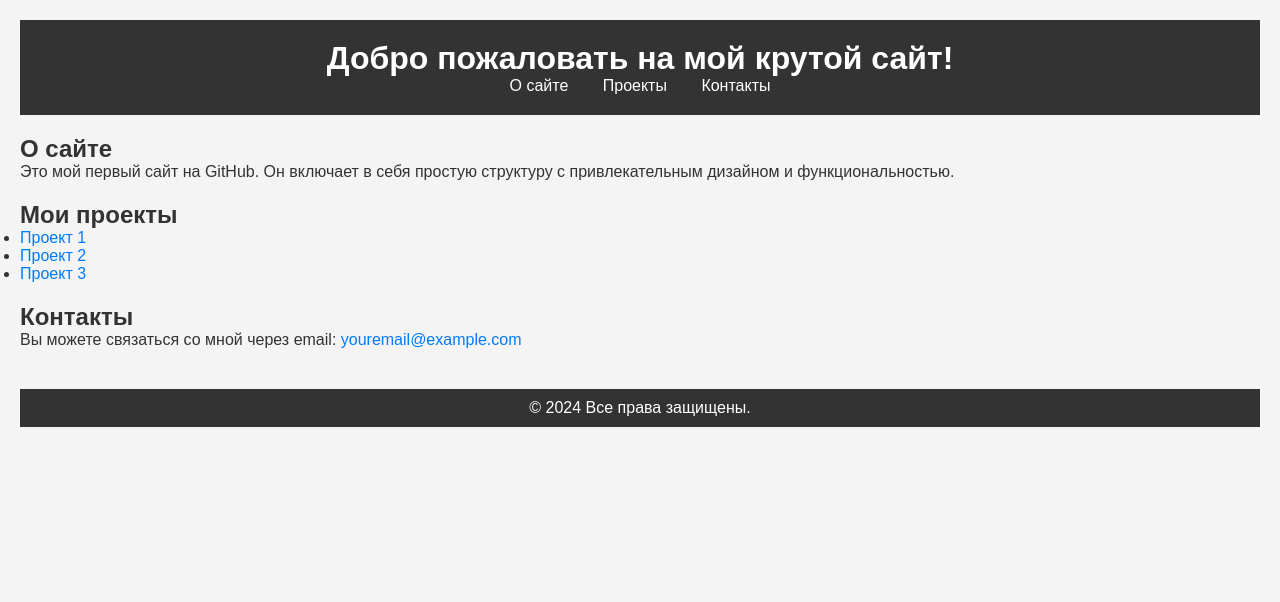
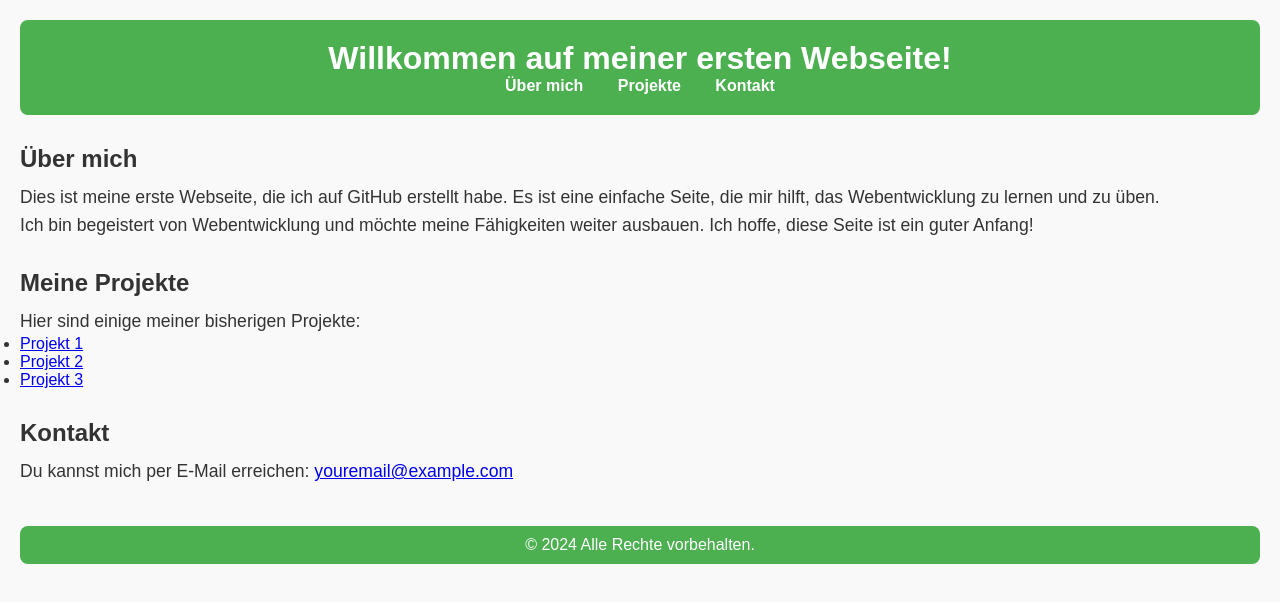
Before and after one commit to pauaisksk/Seite, a plain HTML site: page index.html in a window 1280 px wide. Drawn offline with Linux system fonts and the light colour scheme.

Commit message:
Update index.html

```diff
--- a/index.html
+++ b/index.html
@@ -1,9 +1,9 @@
 <!DOCTYPE html>
-<html lang="ru">
+<html lang="de">
 <head>
     <meta charset="UTF-8">
     <meta name="viewport" content="width=device-width, initial-scale=1.0">
-    <title>Мой крутой сайт</title>
+    <title>Meine erste Webseite</title>
     <style>
         * {
             margin: 0;
@@ -13,16 +13,17 @@
 
         body {
             font-family: Arial, sans-serif;
-            background-color: #f4f4f4;
+            background-color: #f9f9f9;
             color: #333;
             padding: 20px;
         }
 
         header {
-            background-color: #333;
+            background-color: #4CAF50;
             color: #fff;
             padding: 20px;
             text-align: center;
+            border-radius: 8px;
         }
 
         header nav ul {
@@ -38,85 +39,92 @@
         header nav ul li a {
             color: #fff;
             text-decoration: none;
+            font-weight: bold;
+        }
+
+        header nav ul li a:hover {
+            text-decoration: underline;
         }
 
         section {
-            margin: 20px 0;
+            margin: 30px 0;
+        }
+
+        section h2 {
+            color: #333;
+            margin-bottom: 10px;
+        }
+
+        section p {
+            font-size: 1.1em;
+            line-height: 1.6;
         }
 
         footer {
             text-align: center;
             margin-top: 40px;
             padding: 10px;
-            background-color: #333;
+            background-color: #4CAF50;
             color: #fff;
+            border-radius: 8px;
         }
 
-        /* Добавляем анимацию для плавного перехода */
+        /* Плавная прокрутка */
         html {
             scroll-behavior: smooth;
-        }
-
-        /* Стили для разделов */
-        h2 {
-            color: #333;
-        }
-
-        a {
-            color: #007bff;
-            text-decoration: none;
-        }
-
-        a:hover {
-            text-decoration: underline;
         }
     </style>
 </head>
 <body>
+
     <header>
-        <h1>Добро пожаловать на мой крутой сайт!</h1>
+        <h1>Willkommen auf meiner ersten Webseite!</h1>
         <nav>
             <ul>
-                <li><a href="#about">О сайте</a></li>
-                <li><a href="#projects">Проекты</a></li>
-                <li><a href="#contact">Контакты</a></li>
+                <li><a href="#about">Über mich</a></li>
+                <li><a href="#projects">Projekte</a></li>
+                <li><a href="#contact">Kontakt</a></li>
             </ul>
         </nav>
     </header>
 
     <section id="about">
-        <h2>О сайте</h2>
-        <p>Это мой первый сайт на GitHub. Он включает в себя простую структуру с привлекательным дизайном и функциональностью.</p>
+        <h2>Über mich</h2>
+        <p>Dies ist meine erste Webseite, die ich auf GitHub erstellt habe. Es ist eine einfache Seite, die mir hilft, das Webentwicklung zu lernen und zu üben.</p>
+        <p>Ich bin begeistert von Webentwicklung und möchte meine Fähigkeiten weiter ausbauen. Ich hoffe, diese Seite ist ein guter Anfang!</p>
     </section>
 
     <section id="projects">
-        <h2>Мои проекты</h2>
+        <h2>Meine Projekte</h2>
+        <p>Hier sind einige meiner bisherigen Projekte:</p>
         <ul>
-            <li><a href="https://example.com/project1" target="_blank">Проект 1</a></li>
-            <li><a href="https://example.com/project2" target="_blank">Проект 2</a></li>
-            <li><a href="https://example.com/project3" target="_blank">Проект 3</a></li>
+            <li><a href="https://example.com/project1" target="_blank">Projekt 1</a></li>
+            <li><a href="https://example.com/project2" target="_blank">Projekt 2</a></li>
+            <li><a href="https://example.com/project3" target="_blank">Projekt 3</a></li>
         </ul>
     </section>
 
     <section id="contact">
-        <h2>Контакты</h2>
-        <p>Вы можете связаться со мной через email: <a href="mailto:youremail@example.com">youremail@example.com</a></p>
+        <h2>Kontakt</h2>
+        <p>Du kannst mich per E-Mail erreichen: <a href="mailto:youremail@example.com">youremail@example.com</a></p>
     </section>
 
     <footer>
-        <p>© 2024 Все права защищены.</p>
+        <p>© 2024 Alle Rechte vorbehalten.</p>
     </footer>
 
     <script>
-        // Плавная прокрутка при клике на ссылки
+        // Pлавная прокрутка при клике на ссылки
         document.querySelectorAll('a[href^="#"]').forEach(anchor => {
             anchor.addEventListener('click', function (e) {
                 e.preventDefault();
+
                 document.querySelector(this.getAttribute('href')).scrollIntoView({
                     behavior: 'smooth'
                 });
             });
         });
     </script>
+
 </body>
 </html>
```
